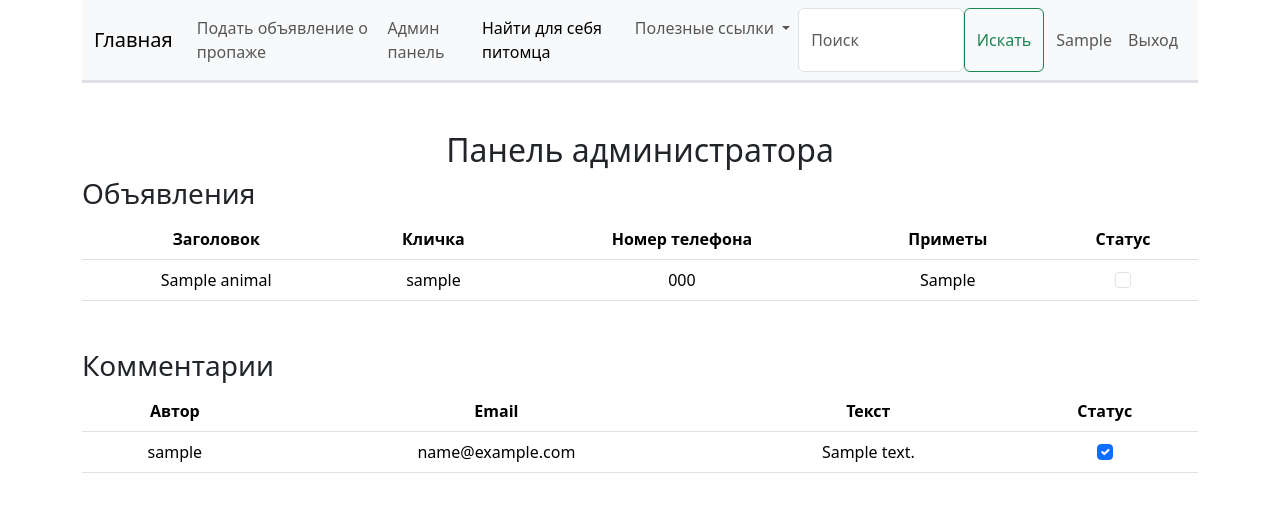
After one commit to Alex4892/animal_project, a Django app: page /admin_dashboard/ in a window 1280 px wide. The commit adds this page. Shown: the top 512 px of the page. Run offline with Django 5.2, Linux system fonts and the light colour scheme; a user stored in the database is signed in; tables that the repository leaves empty hold one stand-in row (values such as "Sample post"); parts of the project's set-up code (start-up, migrations or seed data) failed here and were passed over.

Commit message:
Добавлена страница панели администратора. Изменена и применена миграция.

```diff
--- a/animals_app/models.py
+++ b/animals_app/models.py
@@ -6,7 +6,7 @@ User = get_user_model()
 class Kind(models.Model):
     name = models.CharField(
         max_length=100,
-        verbose_name="Вид"
+        verbose_name="Вид животного"
     )
     def __str__(self):
         return self.name
@@ -21,7 +21,7 @@ class Animal(models.Model):
     )
     kind = models.ManyToManyField(
         Kind,
-        verbose_name='Виды'
+        verbose_name='Вид животного'
     )
     nickname = models.TextField(
         max_length=20,
--- a/templates/base.html
+++ b/templates/base.html
@@ -23,6 +23,11 @@
                     <a class="nav-link" href="{% url 'animals:add_animal' %}">Подать объявление о пропаже</a>
                     {% comment %} <a class="nav-link active" aria-current="page" href="#">Объявление о пропаже животного</a> {% endcomment %}
                   </li>
+                  {% if user.is_staff %}
+                  <li class="nav-item">
+                    <a class="nav-link" href="{% url 'users:admin_dashboard' %}">Админ панель</a>
+                  </li>
+                  {% endif %}
                   <li class="nav-item">
                     <a class="nav-link active" aria-current="page" href="#">Найти для себя питомца</a>
                   </li>
--- /dev/null
+++ b/templates/users/admin.html
@@ -0,0 +1,65 @@
+{% extends 'base.html' %}
+{% load static %}
+{% block lists %} Панель администратора {% endblock %}
+{% block content %}
+<div class="text-center">
+  <h2>Панель администратора</h2>
+</div>
+<div>
+  <h3>Объявления</h3>
+  <table class="table text-center">
+    <thead>
+      <tr>
+        <th scope="col">Заголовок</th>
+        {% comment %} <th scope="col">Вид животного</th> {% endcomment %}
+        <th scope="col">Кличка</th>
+        <th scope="col">Номер телефона</th>
+        <th scope="col">Приметы</th>
+        <th scope="col">Статус</th>
+      </tr>
+    </thead>
+    <tbody>
+        {% for animal in animals %}
+        <tr>
+          <td>{{ animal.title }}</td>
+          {% comment %} <td>{{ animal.kind }}</td> {% endcomment %}
+          <td>{{ animal.nickname }}</td>
+          <td>{{ animal.phone_number }}</td>
+          <td>{{ animal.signs }}</td>
+          <td>
+              <input class="form-check-input animal-switch" type="checkbox" role="switch" id="animalSwitch{{ animal.id }}"
+                     data-animal-id="{{ animal.id }}" {% if animal.is_verified %}checked{% endif %}>
+          </td>
+        </tr>
+        {% endfor %}
+    </tbody>
+  </table>
+</div>
+<div class="mt-5">
+  <h3>Комментарии</h3>
+  <table class="table text-center">
+    <thead>
+      <tr>
+        <th scope="col">Автор</th>
+        <th scope="col">Email</th>
+        <th scope="col">Текст</th>
+        <th scope="col">Статус</th>
+      </tr>
+    </thead>
+    <tbody>
+        {% for comment in comments %}
+        <tr>
+            <td>{{ comment.author }}</td>
+            <td>{{ comment.email }}</td>
+            <td>{{ comment.text }}</td>
+            <td>
+                <input class="form-check-input comment-switch" type="checkbox" role="switch" id="commentSwitch{{ comment.id }}"
+                       data-comment-id="{{ comment.id }}" {% if comment.is_verified %}checked{% endif %}>
+            </td>
+        </tr>
+        {% endfor %}
+    </tbody>
+  </table>
+</div>
+<script src="{% static 'js/admin.js' %}"></script>
+{% endblock %}
--- a/users/urls.py
+++ b/users/urls.py
@@ -1,11 +1,12 @@
 from django.urls import path
 
-from .views import login_view, logout_view, register_user_view, view_profile
+from .views import login_view, logout_view, register_user_view, view_admin_dashboard, view_profile
 
 app_name = "users"
 
 urlpatterns = [
     path('profile/', view_profile, name='profile'),
+    path('admin_dashboard/', view_admin_dashboard, name='admin_dashboard'),
     path('registration', register_user_view, name='registration'),
     path('login/', login_view, name='login'),
     path('logout/', logout_view, name='logout'),
--- a/users/views.py
+++ b/users/views.py
@@ -1,15 +1,29 @@
 from django.shortcuts import render, redirect
 from django.contrib.auth import login, authenticate, logout
-from django.contrib.auth.decorators import login_required
+from django.contrib.auth.decorators import login_required, user_passes_test
 from django.db import transaction
 
 from animals_app.models import Animal
+from comments_app.models import Comment
 from .forms import CustomUserCreationForm, CustomAuthenticationForm
 
 @login_required(login_url='users:login')
 def view_profile(request):
     user_animals = Animal.objects.filter(submit=request.user)
     return render(request, 'users/profile.html', {'user_animals': user_animals})
+
+def is_admin(user):
+    return user.is_authenticated and user.is_staff
+@login_required(login_url='users:login')
+@user_passes_test(is_admin)
+def view_admin_dashboard(request):
+    animals = Animal.objects.all()
+    comments = Comment.objects.all()
+    context = {
+        'animals': animals,
+        'comments': comments
+    }
+    return render(request, 'users/admin.html', context)
 
 @transaction.atomic
 def register_user_view(request):
```
Also changed, not shown: animals_app/migrations/0009_alter_animal_kind_alter_kind_name.py (added).
